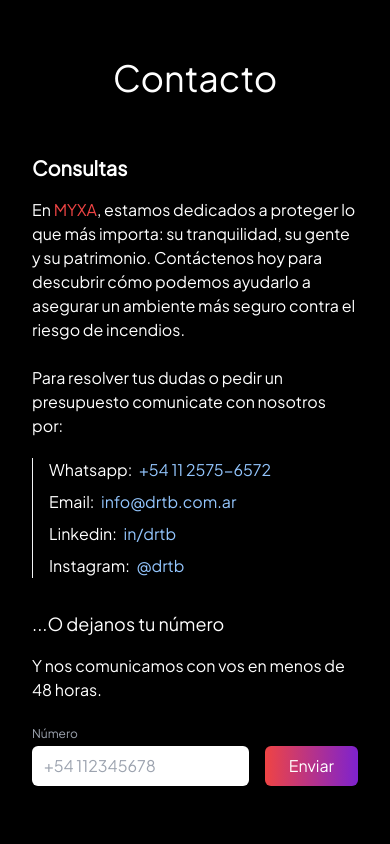
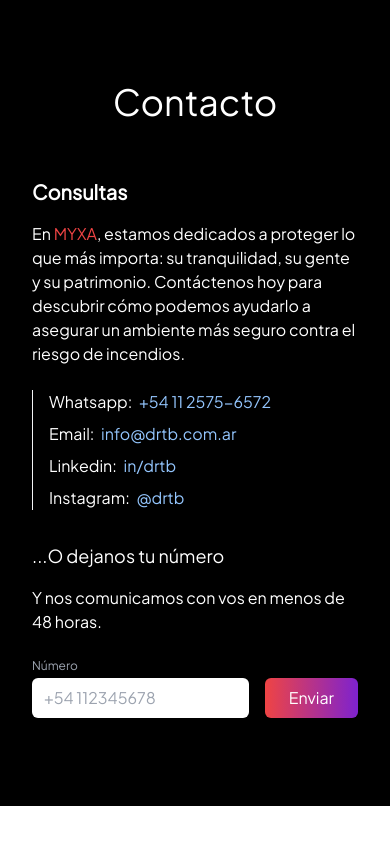
Before and after one commit to emiliacb/myxa-landing, a Next.js app: page / in a window 390 px wide. Shown: the part 6257-7101 px from the top of the page. After the commit the page ends 7063 px from the top, so only its background shows below. Built offline with nearby package versions, Linux system fonts and the light colour scheme.

Commit message:
update contents

```diff
--- a/src/pages/index.jsx
+++ b/src/pages/index.jsx
@@ -250,15 +250,10 @@ export default function Home() {
               <div className="max-w-2xl flex-1 p-4">
                 <h3 className="mb-4 text-xl font-extrabold">Consultas</h3>
                 <p className="mb-6 md:text-justify">
-                  En <span className="text-red-500">MYXA</span>, estamos
-                  dedicados a proteger lo que más importa: su tranquilidad, su
-                  gente y su patrimonio. Contáctenos hoy para descubrir cómo
-                  podemos ayudarlo a asegurar un ambiente más seguro contra el
-                  riesgo de incendios.
+                  En <span className="text-red-500">MYXA</span>, estamos dedicados a proteger lo que más importa: su tranquilidad, su gente y su patrimonio. Contáctenos hoy para descubrir cómo podemos ayudarlo a asegurar un ambiente más seguro contra el riesgo de incendios.
                 </p>
-                <p>
-                  Para resolver tus dudas o pedir un presupuesto comunicate con
-                  nosotros por:
+                <p className="hidden md:block">
+                  Para resolver tus dudas o pedir un presupuesto comunícate con nosotros por:
                 </p>
                 <ul className="mt-5 border-l border-gray-100 pl-4">
                   <li className="my-2">
```
